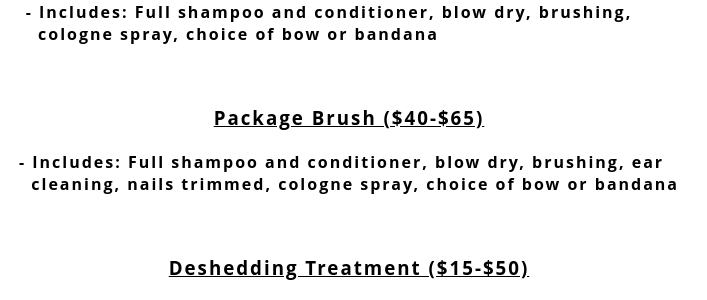
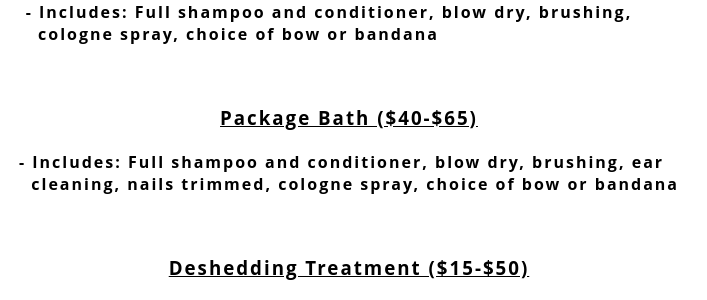
Before and after one commit to dstephenson16/GroomingService, a PHP site: page / in a window 1280 px wide. Shown: the part 964-1264 px from the top of the page, without its empty margins (291-998 px from the left). Run offline with PHP 8.4, Linux system fonts and the light colour scheme; some libraries are stand-ins or nearby versions.

```diff
--- a/index.html
+++ b/index.html
@@ -91,8 +91,8 @@
                     &nbsp;&nbsp;cologne spray, choice of bow or bandana</h4>
             </div>
 
-            <div class="package-brush">
-                <h3>Package Brush ($40-$65)</h3>
+            <div class="package-bath">
+                <h3>Package Bath ($40-$65)</h3>
                 <h4>- Includes: Full shampoo and conditioner, blow dry, brushing, ear <br>
                     &nbsp;&nbsp;cleaning, nails trimmed, cologne spray, choice of bow or bandana</h4>
             </div>
--- a/styles/service-wrapper.css
+++ b/styles/service-wrapper.css
@@ -50,14 +50,14 @@
     margin-right: 40px;
 }
 
-.service-wrapper .bath-wrapper .package-brush h3 {
+.service-wrapper .bath-wrapper .package-bath h3 {
     display: flex;
     justify-content: center;
     text-decoration: underline;
     margin-top: 60px;
 }
 
-.service-wrapper .bath-wrapper .package-brush h4 {
+.service-wrapper .bath-wrapper .package-bath h4 {
     display: flex;
     justify-content: center;
 }
```
